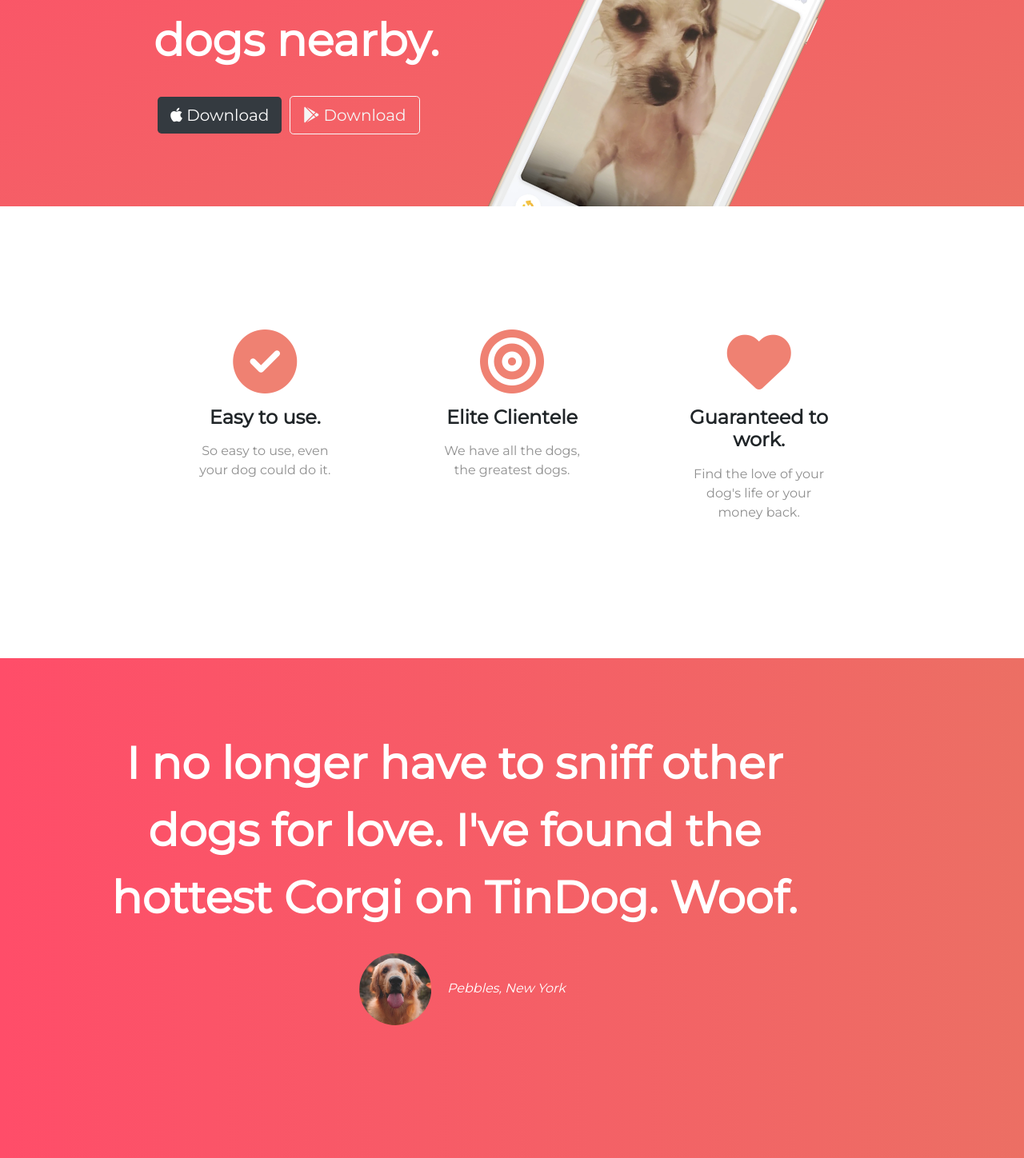
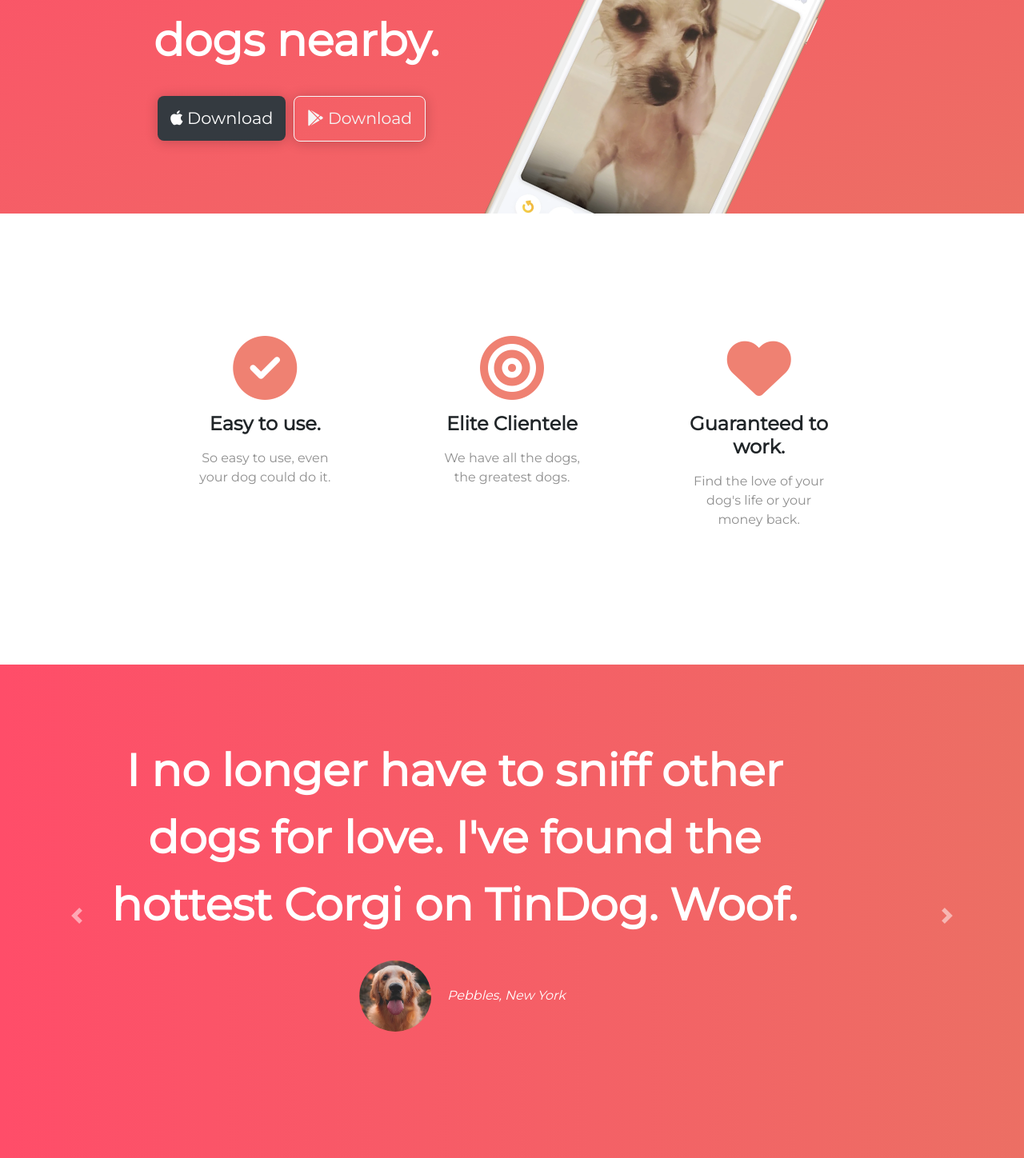
Before and after one commit to MartinFuster/tindog, a React (Create React App) app: page / in a window 1280 px wide. Shown: the part 340-1788 px from the top of the page at 80% size. Built offline with nearby package versions, Linux system fonts and the light colour scheme.

Commit message:
pc version completed

```diff
--- a/src/App.css
+++ b/src/App.css
@@ -1,4 +1,7 @@
 /* HTML */
+* {
+  scroll-behavior: smooth; }
+
 body {
   font-family: "Montserrat";
   text-align: center; }
@@ -27,7 +30,8 @@
 
 /* Container*/
 .container-fluid {
-  padding: 7% 15%; }
+  padding: 7% 15%;
+  scroll-behavior: smooth !important; }
 
 /* Title Section */
 #title {
@@ -88,42 +92,73 @@
   margin-top: 5%; }
 
 /* Title Buttons */
-.btn-secondary {
+.button-secondary,
+.button-secondary:link,
+.button-secondary:visited {
   background-color: #343a40;
+  text-decoration: none;
+  color: white;
   font-family: "Montserrat";
+  font-size: 1.3rem;
+  font-weight: 300;
   margin-right: 10px;
   margin-top: 20px;
   margin-left: 5px;
+  padding: 0.75rem 1rem;
+  border-radius: 0.5rem;
   border: none;
-  outline: none !important;
+  box-shadow: 0 0.1rem 1rem rgba(0, 0, 0, 0.2);
   transition: all 0.3s; }
-
-.btn-secondary:hover {
+  .button-secondary:hover,
+  .button-secondary:link:hover,
+  .button-secondary:visited:hover {
     background-color: #212529;
-  transform: translateY(-3px);
+    box-shadow: 0 0.5rem 1rem rgba(0, 0, 0, 0.4);
+    transform: translateY(-3px); }
+  .button-secondary:active,
+  .button-secondary:link:active,
+  .button-secondary:visited:active {
+    background-color: #212529;
+    box-shadow: 0 0.2rem 1rem rgba(0, 0, 0, 0.4);
+    transform: translateY(-1px); }
+  .button-secondary:focus,
+  .button-secondary:link:focus,
+  .button-secondary:visited:focus {
     outline: none; }
 
-.btn-secondary:active {
-  transform: translateY(-1px);
-  outline: none;
-  background-color: #212529; }
-
-.btn-outline-secondary {
+.button-outline-secondary,
+.button-outline-secondary:link,
+.button-outline-secondary:visited {
   font-family: "Montserrat";
+  background-color: transparent;
+  text-decoration: none;
+  font-size: 1.275rem;
+  font-weight: 300;
   color: #f5f5f5;
   border-color: #f8f9fa;
+  border-width: 0.03rem;
+  border-style: solid;
+  padding: 0.75rem 1rem;
+  border-radius: 0.5rem;
   margin-top: 20px;
+  box-shadow: 0 0.1rem 1rem rgba(0, 0, 0, 0.2);
   transition: all 0.3s; }
-
-.btn-outline-secondary:hover {
+  .button-outline-secondary:hover,
+  .button-outline-secondary:link:hover,
+  .button-outline-secondary:visited:hover {
     background-color: #f5f5f5;
     color: #1e2125;
+    box-shadow: 0 0.5rem 1rem rgba(0, 0, 0, 0.4);
     transform: translateY(-3px); }
-
-.btn-outline-secondary:active:focus {
-  background-color: #f5f5f5 !important;
-  color: #1e2125 !important;
+  .button-outline-secondary:active,
+  .button-outline-secondary:link:active,
+  .button-outline-secondary:visited:active {
+    box-shadow: 0 0.2rem 1rem rgba(0, 0, 0, 0.4);
     transform: translateY(-1px); }
+  .button-outline-secondary:focus,
+  .button-outline-secondary:link:focus,
+  .button-outline-secondary:visited:focus {
+    outline: none; }
 
 /* Features Section */
 #features {
@@ -187,7 +222,7 @@
     height: 14rem;
     background-size: cover;
     position: relative;
-    border-bottom: none;
+    border: none;
     z-index: 1; }
     .card-header__chihuahua {
       background-image: url(./images/chihuahua.jpg); }
@@ -197,7 +232,7 @@
       background-image: url(./images/mastiff.jpg); }
     .card-header .section-header {
       color: white;
-      background-color: #ff4d69;
+      background-image: linear-gradient(to right, #ff4d69, #ec6f64);
       padding: 0.6rem 1rem;
       position: absolute;
       font-size: 1rem;
@@ -207,9 +242,9 @@
       margin-bottom: -1rem; }
       .card-header .section-header__recommended {
         color: white;
-        background-image: linear-gradient(to right, #ec6f64, #3a1f5d);
+        background-image: linear-gradient(to right, #ff4d69, #3a1f5d);
         clip-path: polygon(0 0, 100% 0, 100% 100%, 0 0);
-        padding: 1.5rem 5rem 1.5rem 7rem;
+        padding: 1.5rem 5rem 1.5rem 8rem;
         position: absolute;
         top: 0;
         right: 0;
@@ -305,10 +340,13 @@
   padding: 7% 15% 0;
   background-color: #fff; }
 
-.footer-icon {
+.footer-icon,
+.footer-icon:visited,
+.footer-icon:link {
   margin: 20px 10px 3rem;
   color: #ff4c68;
-  transition: all 0.3s; }
+  transition: all 0.3s;
+  text-decoration: none; }
 
 .footer-icon:hover {
   color: #e36869;
--- /dev/null
+++ b/src/components/ButtonOutlineSecondary.js
@@ -0,0 +1,18 @@
+import React from "react";
+
+function ButtonOutlineSecondary(props) {
+  return (
+    <a
+      href={props.href}
+      target="_blank"
+      type="button"
+      rel="noopener noreferrer"
+      className="button-outline-secondary"
+    >
+      <i className={props.icon}></i>&nbsp;
+      {props.content}
+    </a>
+  );
+}
+
+export default ButtonOutlineSecondary;
--- /dev/null
+++ b/src/components/ButtonSecondary.js
@@ -0,0 +1,18 @@
+import React from "react";
+
+function ButtonSecondary(props) {
+  return (
+    <a
+      href={props.href}
+      target="_blank"
+      type="button"
+      className="button-secondary"
+      rel="noopener noreferrer"
+    >
+      <i className={props.icon}></i>&nbsp;
+      {props.content}
+    </a>
+  );
+}
+
+export default ButtonSecondary;
--- a/src/components/CTA.js
+++ b/src/components/CTA.js
@@ -1,4 +1,6 @@
 import React from "react";
+import ButtonSecondary from "./ButtonSecondary";
+import ButtonOutlineSecondary from "./ButtonOutlineSecondary";
 
 function CTA() {
   return (
@@ -7,15 +9,17 @@
         <h3 class="call-to-action-header">
           Find the True Love of Your Dog's Life Today.
         </h3>
-        <button type="button" class="btn btn-secondary btn-lg">
-          <i class="fab fa-apple"></i> Download
-        </button>
-        <button
-          type="button"
-          class="btn btn-outline-secondary btn-lg  download-button-gplay"
-        >
-          <i class="fab fa-google-play"></i> Download
-        </button>
+
+        <ButtonSecondary
+          href="https://apps.apple.com/app/tinder/id547702041?ign-mpt=uo%3D6"
+          content="Download"
+          icon="fab fa-apple"
+        />
+        <ButtonOutlineSecondary
+          href="https://play.google.com/store/apps/details?id=com.tinder&referrer=utm_source=website&utm_medium=cta&utm_campaign=website_home"
+          content="Download"
+          icon="fab fa-google-play"
+        />
       </div>
     </section>
   );
--- a/src/components/Navbar.js
+++ b/src/components/Navbar.js
@@ -3,7 +3,7 @@
 function Navbar() {
   return (
     <nav className="navbar navbar-expand-lg">
-      <a className="navbar-brand" href="#">
+      <a className="navbar-brand" href="/">
         <i className="fas fa-fire"></i> tindog
       </a>
       <button
--- a/src/components/Testimonials.js
+++ b/src/components/Testimonials.js
@@ -24,6 +24,24 @@
             <em>Beverly, Illinois</em>
           </div>
         </div>
+        <a
+          class="carousel-control-prev"
+          href="#carousel"
+          role="button"
+          data-slide="prev"
+        >
+          <span class="carousel-control-prev-icon" aria-hidden="true"></span>
+          <span class="sr-only">Previous</span>
+        </a>
+        <a
+          class="carousel-control-next"
+          href="#carousel"
+          role="button"
+          data-slide="next"
+        >
+          <span class="carousel-control-next-icon" aria-hidden="true"></span>
+          <span class="sr-only">Next</span>
+        </a>
       </div>
     </section>
   );
--- a/src/components/Title.js
+++ b/src/components/Title.js
@@ -1,5 +1,7 @@
 import React from "react";
 import iphone from "../images/iphone6.png";
+import ButtonSecondary from "./ButtonSecondary";
+import ButtonOutlineSecondary from "./ButtonOutlineSecondary";
 
 function Title() {
   return (
@@ -8,12 +10,16 @@
         <h1 className="title-detail title-header">
           Meet new and interesting dogs nearby.
         </h1>
-        <button type="button" className="btn btn-secondary btn-lg">
-          <i className="fab fa-apple"></i> Download
-        </button>
-        <button type="button" className="btn btn-outline-secondary btn-lg">
-          <i className="fab fa-google-play"></i> Download
-        </button>
+        <ButtonSecondary
+          href="https://apps.apple.com/app/tinder/id547702041?ign-mpt=uo%3D6"
+          content="Download"
+          icon="fab fa-apple"
+        />
+        <ButtonOutlineSecondary
+          href="https://play.google.com/store/apps/details?id=com.tinder&referrer=utm_source=website&utm_medium=cta&utm_campaign=website_home"
+          content="Download"
+          icon="fab fa-google-play"
+        />
       </div>
 
       <div className="col-lg-6">
--- a/src/sass/main.scss
+++ b/src/sass/main.scss
@@ -1,5 +1,7 @@
 /* HTML */
-
+* {
+  scroll-behavior: smooth;
+}
 body {
   font-family: "Montserrat";
   text-align: center;
@@ -36,6 +38,8 @@
 
 .container-fluid {
   padding: 7% 15%;
+
+  scroll-behavior: smooth !important;
 }
 
 /* Title Section */
@@ -115,47 +119,76 @@
 
 /* Title Buttons */
 
-.btn-secondary {
+.button-secondary,
+.button-secondary:link,
+.button-secondary:visited {
   background-color: #343a40;
+  text-decoration: none;
+  color: white;
   font-family: "Montserrat";
+  font-size: 1.3rem;
+  font-weight: 300;
   margin-right: 10px;
   margin-top: 20px;
   margin-left: 5px;
+  padding: 0.75rem 1rem;
+  border-radius: 0.5rem;
   border: none;
-  outline: none !important;
+  box-shadow: 0 0.1rem 1rem rgba(0, 0, 0, 0.2);
   transition: all 0.3s;
+
+  &:hover {
+    background-color: #212529;
+    box-shadow: 0 0.5rem 1rem rgba(0, 0, 0, 0.4);
+    transform: translateY(-3px);
+  }
+
+  &:active {
+    background-color: #212529;
+    box-shadow: 0 0.2rem 1rem rgba(0, 0, 0, 0.4);
+    transform: translateY(-1px);
+  }
+
+  &:focus {
+    outline: none;
+  }
 }
 
-.btn-secondary:hover {
-  background-color: #212529;
-  transform: translateY(-3px);
-  outline: none;
-}
-
-.btn-secondary:active {
-  transform: translateY(-1px);
-  outline: none;
-  background-color: #212529;
-}
-
-.btn-outline-secondary {
+.button-outline-secondary,
+.button-outline-secondary:link,
+.button-outline-secondary:visited {
   font-family: "Montserrat";
+  background-color: transparent;
+  text-decoration: none;
+  font-size: 1.275rem;
+  font-weight: 300;
   color: #f5f5f5;
   border-color: #f8f9fa;
+  border-width: 0.03rem;
+  border-style: solid;
+  padding: 0.75rem 1rem;
+  border-radius: 0.5rem;
   margin-top: 20px;
+
+  box-shadow: 0 0.1rem 1rem rgba(0, 0, 0, 0.2);
   transition: all 0.3s;
-}
 
-.btn-outline-secondary:hover {
-  background-color: #f5f5f5;
-  color: #1e2125;
-  transform: translateY(-3px);
-}
+  &:hover {
+    background-color: #f5f5f5;
+    color: #1e2125;
 
-.btn-outline-secondary:active:focus {
-  background-color: #f5f5f5 !important;
-  color: #1e2125 !important;
-  transform: translateY(-1px);
+    box-shadow: 0 0.5rem 1rem rgba(0, 0, 0, 0.4);
+    transform: translateY(-3px);
+  }
+
+  &:active {
+    box-shadow: 0 0.2rem 1rem rgba(0, 0, 0, 0.4);
+    transform: translateY(-1px);
+  }
+
+  &:focus {
+    outline: none;
+  }
 }
 
 /* Features Section */
@@ -236,7 +269,7 @@
     height: 14rem;
     background-size: cover;
     position: relative;
-    border-bottom: none;
+    border: none;
     z-index: 1;
 
     &__chihuahua {
@@ -251,7 +284,7 @@
 
     .section-header {
       color: white;
-      background-color: rgba(#ff4d69, 1);
+      background-image: linear-gradient(to right, #ff4d69, #ec6f64);
       padding: 0.6rem 1rem;
       position: absolute;
       font-size: 1rem;
@@ -262,9 +295,9 @@
 
       &__recommended {
         color: white;
-        background-image: linear-gradient(to right, #ec6f64, #3a1f5d);
+        background-image: linear-gradient(to right, #ff4d69, #3a1f5d);
         clip-path: polygon(0 0, 100% 0, 100% 100%, 0 0);
-        padding: 1.5rem 5rem 1.5rem 7rem;
+        padding: 1.5rem 5rem 1.5rem 8rem;
         position: absolute;
         top: 0;
         right: 0;
@@ -381,10 +414,13 @@
   background-color: #fff;
 }
 
-.footer-icon {
+.footer-icon,
+.footer-icon:visited,
+.footer-icon:link {
   margin: 20px 10px 3rem;
   color: #ff4c68;
   transition: all 0.3s;
+  text-decoration: none;
 }
 
 .footer-icon:hover {
```
Also changed, not shown: src/components/Footer.js (+24 -4 lines). Lines whose indentation alone changed are shown as unchanged.
